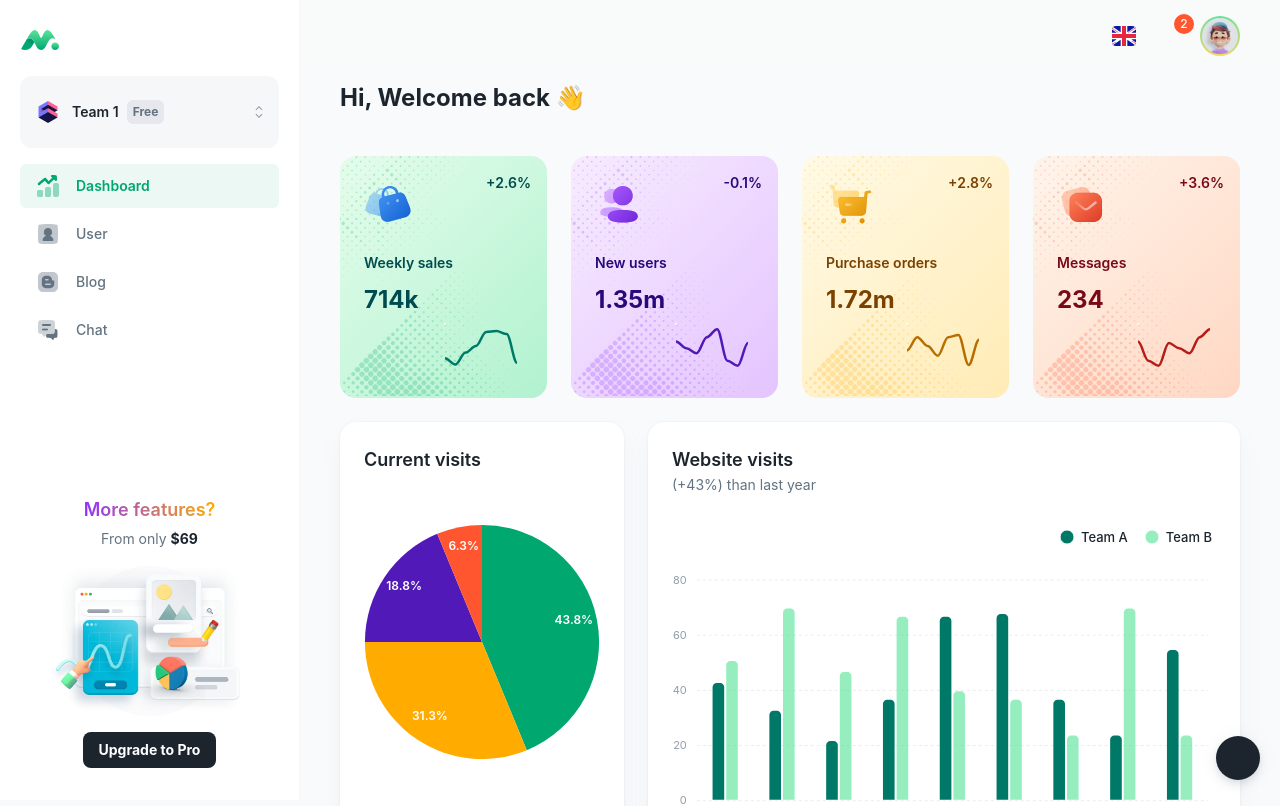
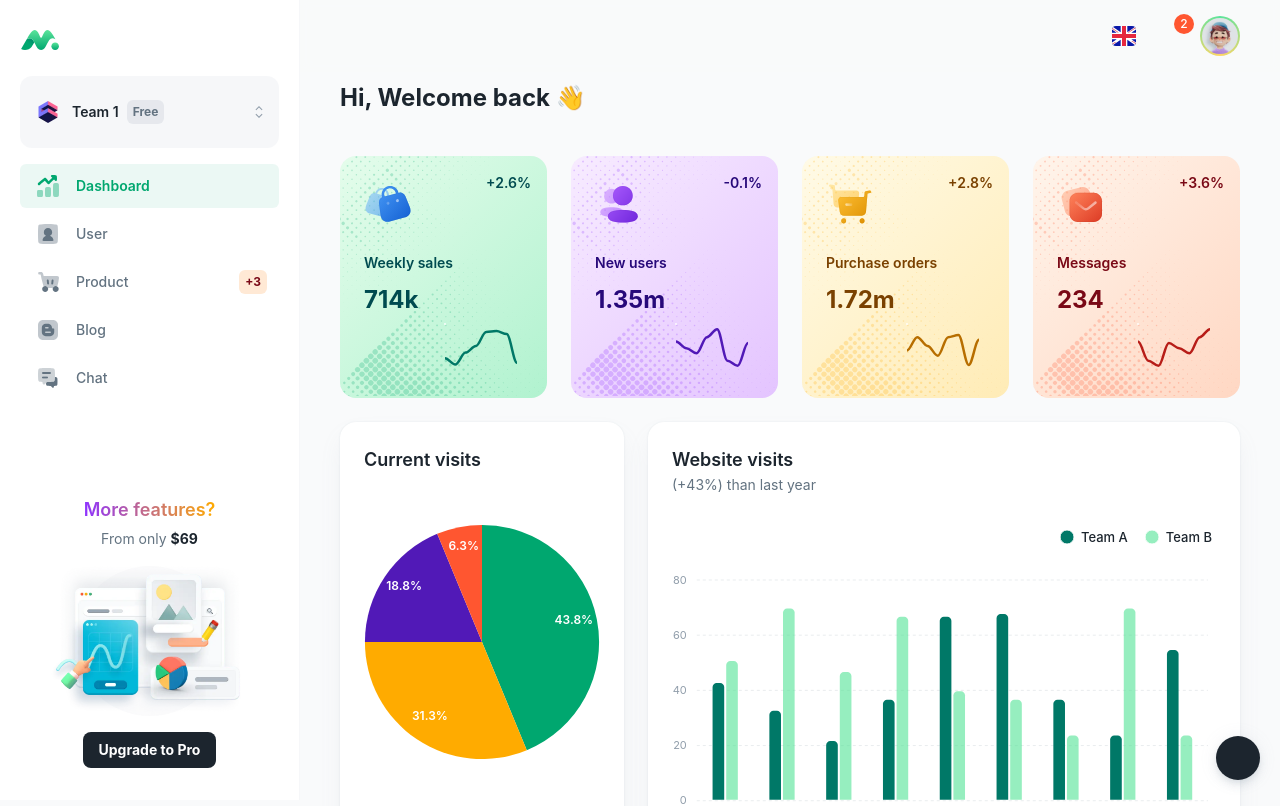
Before and after one commit to touseefiqbal845/Dashboard_mui_reactjs, a React (Vite) app: page / in a window 1280 px wide. Shown: the top 806 px of the page. Built offline with nearby package versions, Linux system fonts and the light colour scheme; some icons are missing.

Commit message:
products-add

```diff
--- a/src/layouts/config-nav-dashboard.tsx
+++ b/src/layouts/config-nav-dashboard.tsx
@@ -18,22 +18,22 @@ export const navData = [
     path: '/user',
     icon: icon('ic-user'),
   },
-  // {
-  //   title: 'Product',
-  //   path: '/products',
-  //   icon: icon('ic-cart'),
-  //   info: (
-  //     <Label color="error" variant="inverted">
-  //       +3
-  //     </Label>
-  //   ),
-  // },
+  {
+    title: 'Product',
+    path: '/products',
+    icon: icon('ic-cart'),
+    info: (
+      <Label color="error" variant="inverted">
+        +3
+      </Label>
+    ),
+  },
   {
     title: 'Blog',
     path: '/blog',
     icon: icon('ic-blog'),
   },
-   {
+  {
     title: 'Chat',
     path: '/chat',
     icon: icon('ic-chat'),
```
